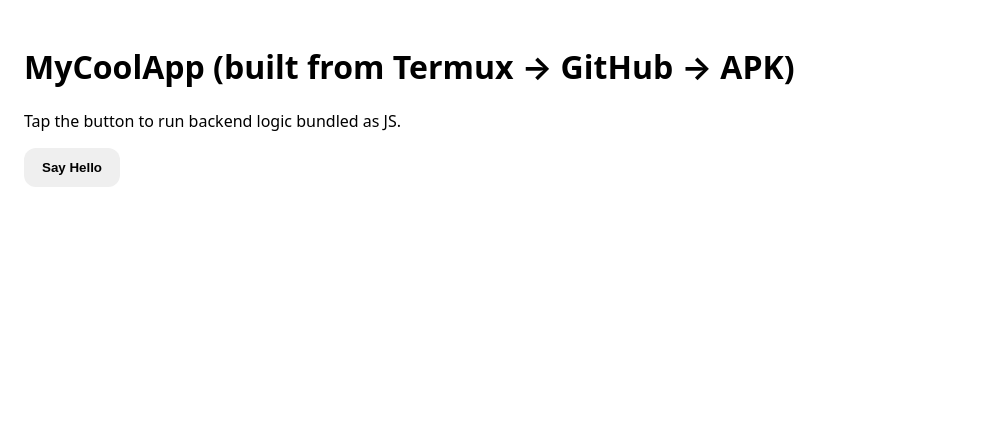
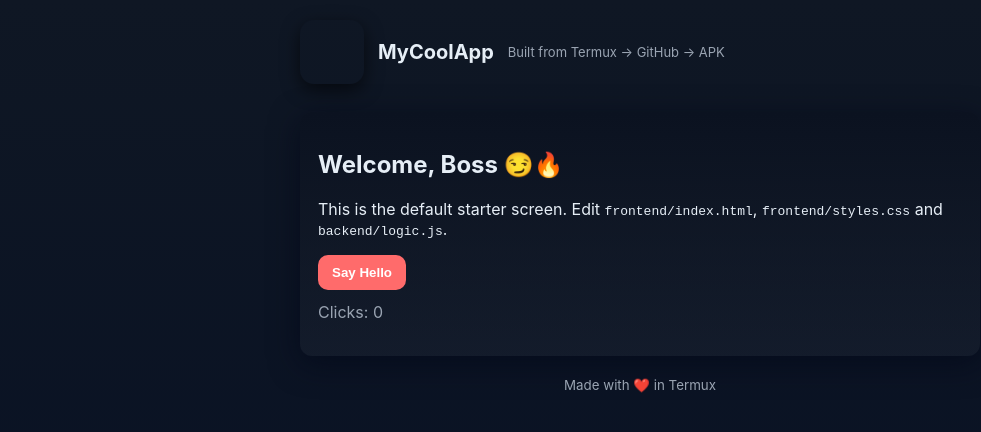
Before and after one commit to naproduction/MyCoolApp, a website: page frontend/index.html in a window 1280 px wide. Shown: the whole page, without its empty margins (0-981 px from the left). Drawn offline with Linux system fonts and the light colour scheme; files whose address does not match are found by name.

Commit message:
Add default frontend, backend, resources and build script

```diff
--- a/backend/logic.js
+++ b/backend/logic.js
@@ -1,7 +1,23 @@
-function sayHello(){
-  alert("Hello boss! Your cloud-built APK is alive 🎉");
-  // Example: simple key-value persistence
-  const n = Number(localStorage.getItem("clicks")||0)+1;
-  localStorage.setItem("clicks", String(n));
-  console.log("Clicks:", n);
-}
+(function(){
+  function updateClicks(){
+    const el = document.getElementById('clickCount');
+    const n = Number(localStorage.getItem('clicks')||0);
+    el.textContent = 'Clicks: ' + n;
+  }
+
+  window.sayHello = function(){
+    const n = Number(localStorage.getItem('clicks')||0) + 1;
+    localStorage.setItem('clicks', String(n));
+    alert('Hello boss! Your Termux-built app says hi 👋');
+    updateClicks();
+  };
+
+  document.addEventListener('DOMContentLoaded', function(){
+    // Wire button
+    const b = document.getElementById('helloBtn');
+    if(b) b.addEventListener('click', sayHello);
+
+    // copy logic.js into www at build time; also, if bundled, it will load
+    updateClicks();
+  });
+})();
--- a/frontend/index.html
+++ b/frontend/index.html
@@ -1,18 +1,33 @@
 <!doctype html>
-<html>
+<html lang="en">
 <head>
-  <meta charset="utf-8" />
-  <meta name="viewport" content="width=device-width,initial-scale=1" />
+  <meta charset="utf-8"/>
+  <meta name="viewport" content="width=device-width,initial-scale=1"/>
   <title>MyCoolApp</title>
-  <style>
-    body{font-family:system-ui,-apple-system,Segoe UI,Roboto,Arial,sans-serif;margin:0;padding:24px}
-    .btn{padding:12px 18px;border:0;border-radius:12px;font-weight:600}
-  </style>
+  <link rel="stylesheet" href="styles.css"/>
 </head>
 <body>
-  <h1>MyCoolApp (built from Termux → GitHub → APK)</h1>
-  <p>Tap the button to run backend logic bundled as JS.</p>
-  <button class="btn" onclick="sayHello()">Say Hello</button>
+  <div class="app">
+    <header>
+      <img id="app-icon" src="icon.png" alt="icon">
+      <h1>MyCoolApp</h1>
+      <p class="subtitle">Built from Termux → GitHub → APK</p>
+    </header>
+
+    <main>
+      <section class="card">
+        <h2>Welcome, Boss 😏🔥</h2>
+        <p>This is the default starter screen. Edit <code>frontend/index.html</code>, <code>frontend/styles.css</code> and <code>backend/logic.js</code>.</p>
+        <button id="helloBtn">Say Hello</button>
+        <p id="clickCount">Clicks: 0</p>
+      </section>
+    </main>
+
+    <footer>
+      <small>Made with ❤️ in Termux</small>
+    </footer>
+  </div>
+
   <script src="logic.js"></script>
 </body>
 </html>
--- /dev/null
+++ b/frontend/styles.css
@@ -0,0 +1,19 @@
+:root{
+  --bg:#0f1724;
+  --card:#0b1220;
+  --accent:#ff6b6b;
+  --muted:#9aa4b2;
+  --glass: rgba(255,255,255,0.03);
+}
+*{box-sizing:border-box}
+html,body{height:100%;margin:0;background:linear-gradient(180deg,var(--bg),#071024);font-family: Inter, system-ui, -apple-system, "Segoe UI", Roboto, "Helvetica Neue", Arial;color:#e6eef6}
+.app{padding:20px;max-width:720px;margin:0 auto}
+header{display:flex;align-items:center;gap:14px}
+#app-icon{width:64px;height:64px;border-radius:14px;box-shadow:0 6px 18px rgba(0,0,0,0.6)}
+h1{margin:0;font-size:20px}
+.subtitle{margin:0;color:var(--muted);font-size:13px}
+main{margin-top:28px}
+.card{background:linear-gradient(180deg,var(--card),var(--glass));padding:18px;border-radius:12px;box-shadow:0 8px 30px rgba(2,6,23,0.6)}
+button{background:var(--accent);border:none;color:white;padding:10px 14px;border-radius:10px;font-weight:700;cursor:pointer}
+#clickCount{margin-top:12px;color:var(--muted)}
+footer{margin-top:18px;color:var(--muted);text-align:center}
```
Also changed, not shown: tools/config-template.xml (added, +44 -0 lines), frontend/icon.png (added), frontend/splash.png (added), resources/icon.png (added), resources/splash.png (added), 1 other file.
